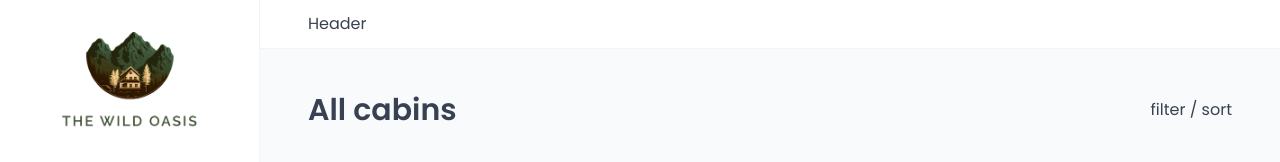
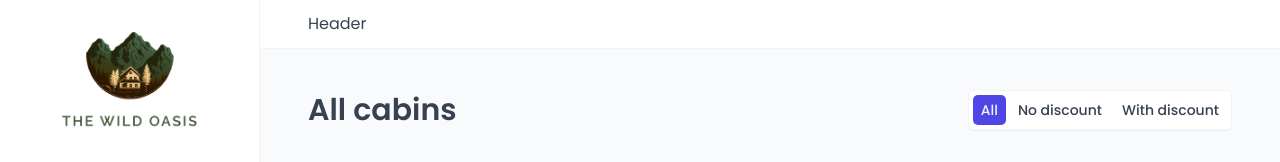
Before and after one commit to iknevo/the-wild-oasis, a React (Vite) app: page /cabins in a window 1280 px wide. Shown: the top 162 px of the page. Built offline with nearby package versions, Linux system fonts and the light colour scheme; no server answers; the database is empty; a web font is replaced by a local one.

Commit message:
added cabins filter by discount

```diff
--- a/src/features/cabins/CabinTable.jsx
+++ b/src/features/cabins/CabinTable.jsx
@@ -4,6 +4,7 @@
 import { useCabins } from "./useCabins";
 import Table from "../../ui/Table";
 import Menus from "../../ui/Menus";
+import { useSearchParams } from "react-router-dom";
 
 // const Table = styled.div`
 //   border: 1px solid var(--color-grey-200);
@@ -30,6 +31,15 @@
 
 export default function CabinTable() {
   const { cabins, isLoading } = useCabins();
+  const [searchParams] = useSearchParams();
+  const filterValue = searchParams.get("discount") || "all";
+
+  let displayedCabins;
+  if (filterValue === "all") displayedCabins = cabins;
+  if (filterValue === "no-discount")
+    displayedCabins = cabins?.filter((cabin) => cabin.discount === 0);
+  if (filterValue === "with-discount")
+    displayedCabins = cabins?.filter((cabin) => cabin.discount > 0);
 
   if (isLoading) return <Spinner />;
   return (
@@ -44,7 +54,7 @@
           <div></div>
         </Table.Header>
         <Table.Body
-          data={cabins}
+          data={displayedCabins}
           render={(cabin) => <CabinRow key={cabin.id} cabin={cabin} />}
         />
       </Table>
--- /dev/null
+++ b/src/pages/CabinTableOperations.jsx
@@ -0,0 +1,15 @@
+import TableOperations from "./../ui/TableOperations.jsx";
+import Filter from "./../ui/Filter.jsx";
+
+const filterOptions = [
+  { value: "all", label: "All" },
+  { value: "no-discount", label: "No discount" },
+  { value: "with-discount", label: "With discount" },
+];
+export default function CabinTableOperations() {
+  return (
+    <TableOperations>
+      <Filter filterField="discount" options={filterOptions} />
+    </TableOperations>
+  );
+}
--- a/src/pages/Cabins.jsx
+++ b/src/pages/Cabins.jsx
@@ -2,13 +2,14 @@
 import Row from "../ui/Row";
 import CabinTable from "./../features/cabins/CabinTable.jsx";
 import AddCabin from "./AddCabin.jsx";
+import CabinTableOperations from "./CabinTableOperations.jsx";
 
 function Cabins() {
   return (
     <>
       <Row type="horizontal">
         <Heading as="h1">All cabins</Heading>
-        <p>filter / sort</p>
+        <CabinTableOperations />
       </Row>
       <Row>
         <CabinTable />
--- a/src/ui/Filter.jsx
+++ b/src/ui/Filter.jsx
@@ -1,3 +1,5 @@
+/* eslint-disable react/prop-types */
+import { useSearchParams } from "react-router-dom";
 import styled, { css } from "styled-components";
 
 const StyledFilter = styled.div`
@@ -33,3 +35,26 @@
     color: var(--color-brand-50);
   }
 `;
+
+export default function Filter({ filterField, options }) {
+  const [searchParams, setSearchParams] = useSearchParams();
+  const currentFilter = searchParams.get(filterField) || options[0].value;
+
+  function handleClick(value) {
+    searchParams.set(filterField, value);
+    setSearchParams(searchParams);
+  }
+  return (
+    <StyledFilter>
+      {options.map((option) => (
+        <FilterButton
+          onClick={() => handleClick(option.value)}
+          active={option.value === currentFilter}
+          key={option.value}
+        >
+          {option.label}
+        </FilterButton>
+      ))}
+    </StyledFilter>
+  );
+}
```
